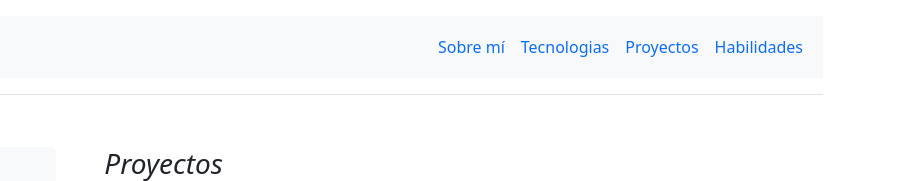
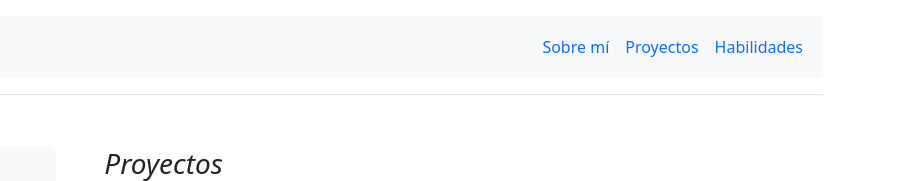
Before and after one commit to Daniel-Aguilar-Dev/portafolio_dan, a plain HTML site: page html/index.html in a window 1280 px wide. Shown: the top 181 px of the page, 375-1280 px from the left. Drawn offline with Linux system fonts and the light colour scheme.

Commit message:
update navbar

```diff
--- a/html/index.html
+++ b/html/index.html
@@ -35,9 +35,6 @@
             <ul class="navbar-nav ms-auto nav-pills">
               <li class="nav-item">
                 <a href="#aboutMe" class="nav-link text-primary">Sobre mí</a>
-              </li>
-              <li class="nav-item">
-                <a href="#tecnologias" class="nav-link text-primary">Tecnologias</a>
               </li>
               <li class="nav-item">
                 <a href="#proyectos" class="nav-link text-primary">Proyectos</a>
```
